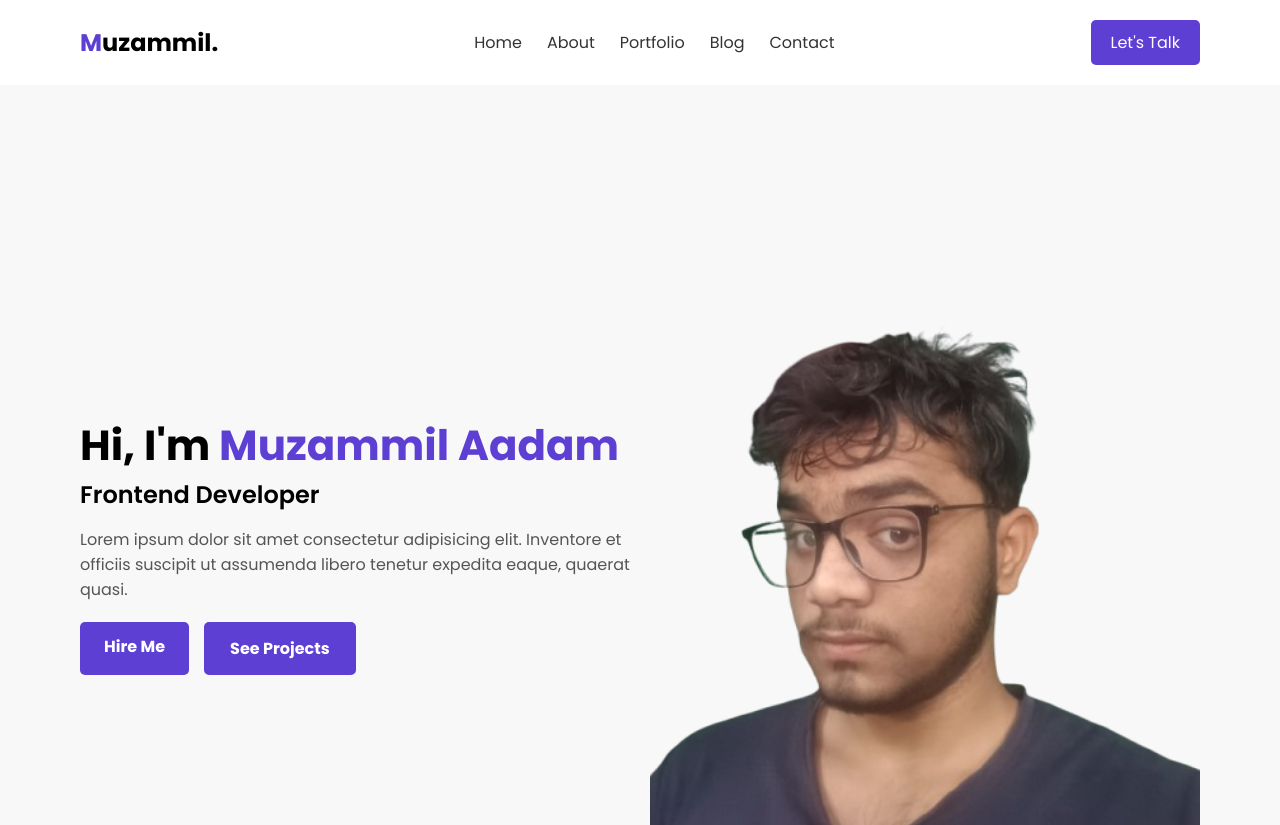
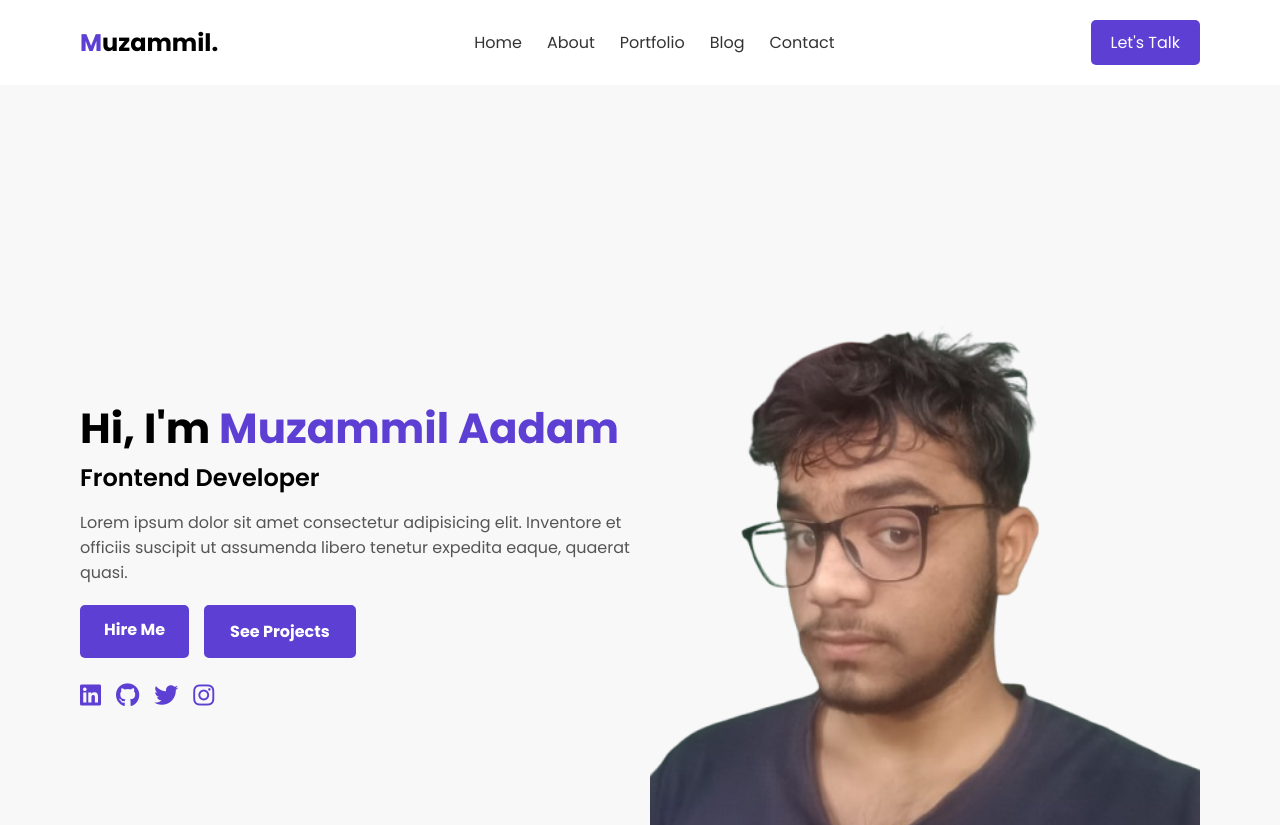
Before and after one commit to muzammiladam/Portfolio, a plain HTML site: page index.html in a window 1280 px wide. Shown: the top 825 px of the page. Drawn offline with Linux system fonts and the light colour scheme.

Commit message:
index.html

```diff
--- a/index.html
+++ b/index.html
@@ -6,6 +6,8 @@
     <meta name="viewport" content="width=device-width, initial-scale=1.0">
     <title>Portfolio Hero Section</title>
     <link rel="stylesheet" href="style.css">
+    <link rel="stylesheet" href="https://cdnjs.cloudflare.com/ajax/libs/font-awesome/6.4.2/css/all.min.css">
+
 </head>
 
 <body>
@@ -40,8 +42,9 @@
             <!-- Social Icons -->
             <div class="social-icons">
                 <a href="#"><i class="fab fa-linkedin"></i></a>
-                <a href="#"><i class="fab fa-facebook"></i></a>
+                <a href="#"><i class="fab fa-github"></i></a>
                 <a href="#"><i class="fab fa-twitter"></i></a>
+                <a href="#"><i class="fab fa-instagram"></i></a>
             </div>
         </div>
 
```
